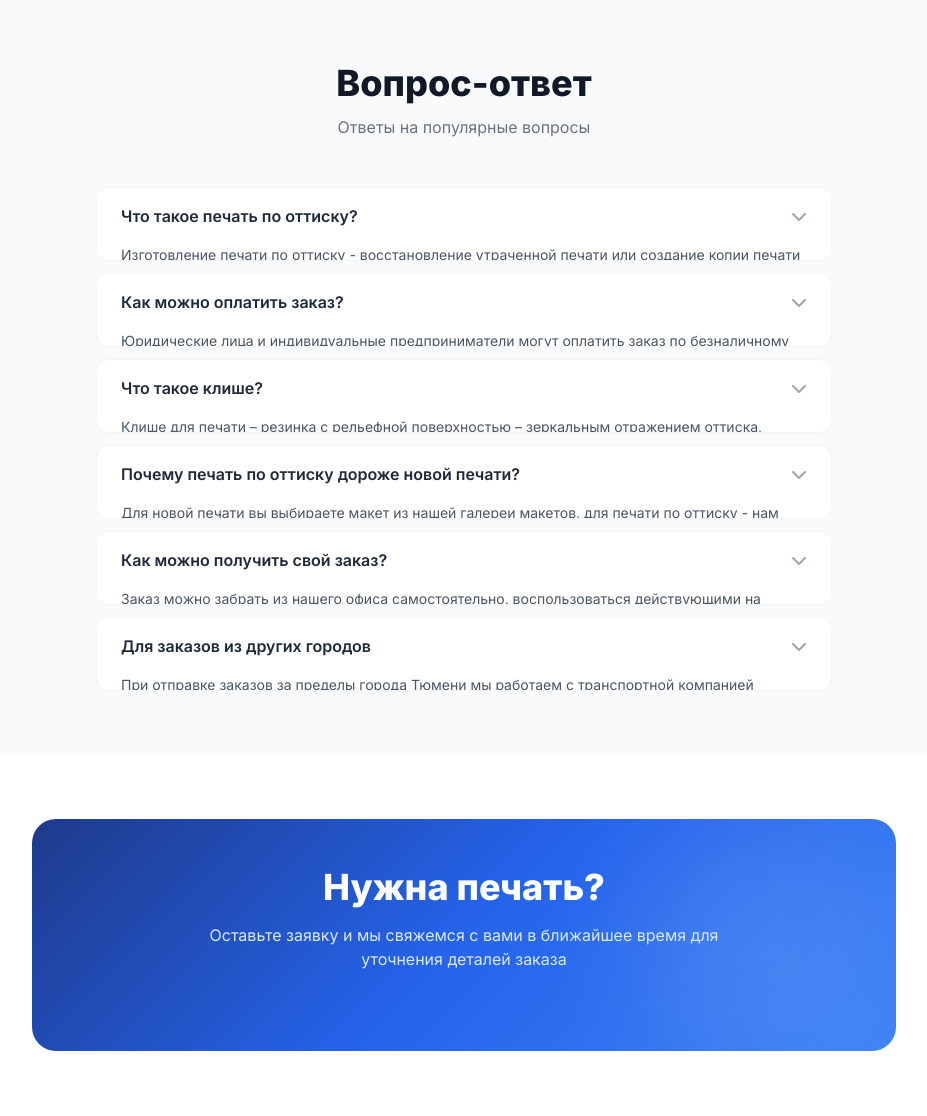
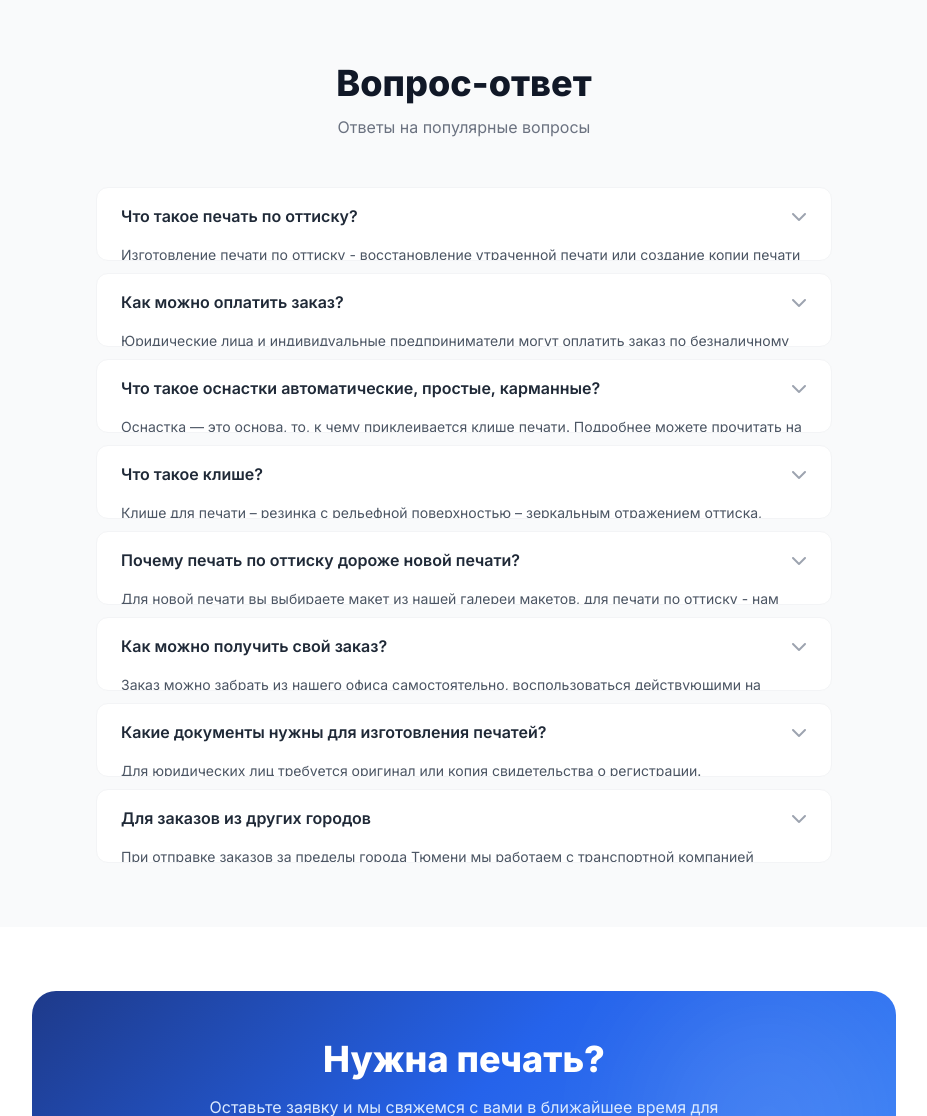
Before and after one commit to NovaCode37/pechati, a Flask app: page / in a window 1280 px wide. Shown: the part 1825-2941 px from the top of the page, without its empty margins (176-1103 px from the left). Run offline with Flask 3, Linux system fonts and the light colour scheme; data that the repository does not hold is empty; parts of the project's set-up code (start-up, migrations or seed data) failed here and were passed over; some libraries are stand-ins or nearby versions.

Commit message:
fix: update FAQ - remove last item and add old questions about delivery and orders

```diff
--- a/templates/index.html
+++ b/templates/index.html
@@ -182,6 +182,15 @@
             </div>
             <div class="bg-white rounded-xl border border-gray-100 overflow-hidden">
                 <button class="faq-toggle w-full text-left px-6 py-4 flex items-center justify-between font-semibold text-gray-800 hover:text-primary-700 transition">
+                    <span>Что такое оснастки автоматические, простые, карманные?</span>
+                    <i class="fas fa-chevron-down text-gray-400 transition-transform"></i>
+                </button>
+                <div class="faq-answer px-6 pb-4 text-gray-600 text-sm leading-relaxed">
+                    Оснастка — это основа, то, к чему приклеивается клише печати. Подробнее можете прочитать на странице «О компании».
+                </div>
+            </div>
+            <div class="bg-white rounded-xl border border-gray-100 overflow-hidden">
+                <button class="faq-toggle w-full text-left px-6 py-4 flex items-center justify-between font-semibold text-gray-800 hover:text-primary-700 transition">
                     <span>Что такое клише?</span>
                     <i class="fas fa-chevron-down text-gray-400 transition-transform"></i>
                 </button>
@@ -205,6 +214,15 @@
                 </button>
                 <div class="faq-answer px-6 pb-4 text-gray-600 text-sm leading-relaxed">
                     Заказ можно забрать из нашего офиса самостоятельно, воспользоваться действующими на территории города Тюмени курьерскими службами либо заказать курьерскую доставку в нашей компании.
+                </div>
+            </div>
+            <div class="bg-white rounded-xl border border-gray-100 overflow-hidden">
+                <button class="faq-toggle w-full text-left px-6 py-4 flex items-center justify-between font-semibold text-gray-800 hover:text-primary-700 transition">
+                    <span>Какие документы нужны для изготовления печатей?</span>
+                    <i class="fas fa-chevron-down text-gray-400 transition-transform"></i>
+                </button>
+                <div class="faq-answer px-6 pb-4 text-gray-600 text-sm leading-relaxed">
+                    Для юридических лиц требуется оригинал или копия свидетельства о регистрации.
                 </div>
             </div>
             <div class="bg-white rounded-xl border border-gray-100 overflow-hidden">
```
